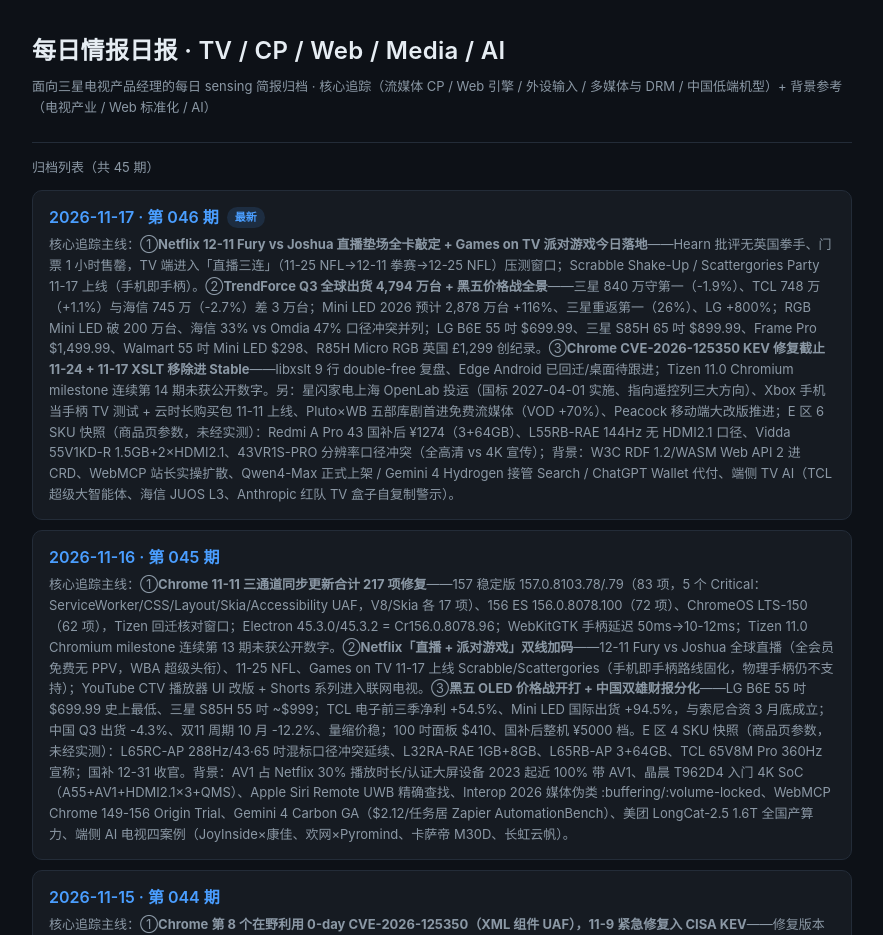
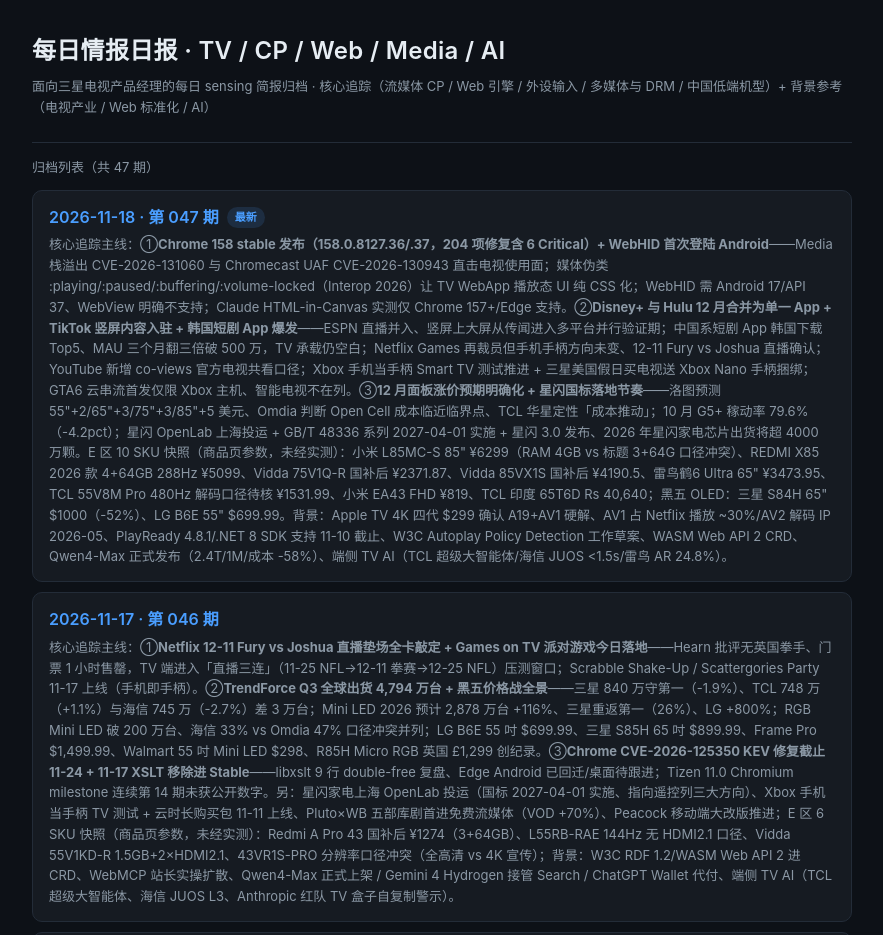
Before and after one commit to denisyq/DailySensingRepo, a plain HTML site: page index.html in a window 1280 px wide. Shown: the top 935 px of the page, without its empty margins (198-1081 px from the left). Drawn offline with Linux system fonts and the light colour scheme.

Commit message:
Add daily sensing briefing 2026-11-18

```diff
--- a/index.html
+++ b/index.html
@@ -32,10 +32,14 @@ footer{margin-top:32px;border-top:1px solid var(--border);padding-top:14px;
   <h1>每日情报日报 · TV / CP / Web / Media / AI</h1>
   <div class="sub">面向三星电视产品经理的每日 sensing 简报归档 · 核心追踪（流媒体 CP / Web 引擎 / 外设输入 / 多媒体与 DRM / 中国低端机型）+ 背景参考（电视产业 / Web 标准化 / AI）</div>
 
-  <div class="meta">归档列表（共 45 期）</div>
+  <div class="meta">归档列表（共 47 期）</div>
   <ul>
 <li>
-      <a href="reports/daily-briefing-2026-11-17.html">2026-11-17 · 第 046 期<span class="badge">最新</span></a>
+      <a href="reports/daily-briefing-2026-11-18.html">2026-11-18 · 第 047 期<span class="badge">最新</span></a>
+      <div class="desc">核心追踪主线：①<b>Chrome 158 stable 发布（158.0.8127.36/.37，204 项修复含 6 Critical）+ WebHID 首次登陆 Android</b>——Media 栈溢出 CVE-2026-131060 与 Chromecast UAF CVE-2026-130943 直击电视使用面；媒体伪类 :playing/:paused/:buffering/:volume-locked（Interop 2026）让 TV WebApp 播放态 UI 纯 CSS 化；WebHID 需 Android 17/API 37、WebView 明确不支持；Claude HTML-in-Canvas 实测仅 Chrome 157+/Edge 支持。②<b>Disney+ 与 Hulu 12 月合并为单一 App + TikTok 竖屏内容入驻 + 韩国短剧 App 爆发</b>——ESPN 直播并入、竖屏上大屏从传闻进入多平台并行验证期；中国系短剧 App 韩国下载 Top5、MAU 三个月翻三倍破 500 万，TV 承载仍空白；Netflix Games 再裁员但手机手柄方向未变、12-11 Fury vs Joshua 直播确认；YouTube 新增 co-views 官方电视共看口径；Xbox 手机当手柄 Smart TV 测试推进 + 三星美国假日买电视送 Xbox Nano 手柄捆绑；GTA6 云串流首发仅限 Xbox 主机、智能电视不在列。③<b>12 月面板涨价预期明确化 + 星闪国标落地节奏</b>——洛图预测 55"+2/65"+3/75"+3/85"+5 美元、Omdia 判断 Open Cell 成本临近临界点、TCL 华星定性「成本推动」；10 月 G5+ 稼动率 79.6%（-4.2pct）；星闪 OpenLab 上海投运 + GB/T 48336 系列 2027-04-01 实施 + 星闪 3.0 发布、2026 年星闪家电芯片出货将超 4000 万颗。E 区 10 SKU 快照（商品页参数，未经实测）：小米 L85MC-S 85" ¥6299（RAM 4GB vs 标题 3+64G 口径冲突）、REDMI X85 2026 款 4+64GB 288Hz ¥5099、Vidda 75V1Q-R 国补后 ¥2371.87、Vidda 85VX1S 国补后 ¥4190.5、雷鸟鹤6 Ultra 65" ¥3473.95、TCL 55V8M Pro 480Hz 解码口径待核 ¥1531.99、小米 EA43 FHD ¥819、TCL 印度 65T6D Rs 40,640；黑五 OLED：三星 S84H 65" $1000（-52%）、LG B6E 55" $699.99。背景：Apple TV 4K 四代 $299 确认 A19+AV1 硬解、AV1 占 Netflix 播放 ~30%/AV2 解码 IP 2026-05、PlayReady 4.8.1/.NET 8 SDK 支持 11-10 截止、W3C Autoplay Policy Detection 工作草案、WASM Web API 2 CRD、Qwen4-Max 正式发布（2.4T/1M/成本 -58%）、端侧 TV AI（TCL 超级大智能体/海信 JUOS <1.5s/雷鸟 AR 24.8%）。</div>
+    </li>
+<li>
+      <a href="reports/daily-briefing-2026-11-17.html">2026-11-17 · 第 046 期</a>
       <div class="desc">核心追踪主线：①<b>Netflix 12-11 Fury vs Joshua 直播垫场全卡敲定 + Games on TV 派对游戏今日落地</b>——Hearn 批评无英国拳手、门票 1 小时售罄，TV 端进入「直播三连」（11-25 NFL→12-11 拳赛→12-25 NFL）压测窗口；Scrabble Shake-Up / Scattergories Party 11-17 上线（手机即手柄）。②<b>TrendForce Q3 全球出货 4,794 万台 + 黑五价格战全景</b>——三星 840 万守第一（-1.9%）、TCL 748 万（+1.1%）与海信 745 万（-2.7%）差 3 万台；Mini LED 2026 预计 2,878 万台 +116%、三星重返第一（26%）、LG +800%；RGB Mini LED 破 200 万台、海信 33% vs Omdia 47% 口径冲突并列；LG B6E 55 吋 $699.99、三星 S85H 65 吋 $899.99、Frame Pro $1,499.99、Walmart 55 吋 Mini LED $298、R85H Micro RGB 英国 £1,299 创纪录。③<b>Chrome CVE-2026-125350 KEV 修复截止 11-24 + 11-17 XSLT 移除进 Stable</b>——libxslt 9 行 double-free 复盘、Edge Android 已回迁/桌面待跟进；Tizen 11.0 Chromium milestone 连续第 14 期未获公开数字。另：星闪家电上海 OpenLab 投运（国标 2027-04-01 实施、指向遥控列三大方向）、Xbox 手机当手柄 TV 测试 + 云时长购买包 11-11 上线、Pluto×WB 五部库剧首进免费流媒体（VOD +70%）、Peacock 移动端大改版推进；E 区 6 SKU 快照（商品页参数，未经实测）：Redmi A Pro 43 国补后 ¥1274（3+64GB）、L55RB-RAE 144Hz 无 HDMI2.1 口径、Vidda 55V1KD-R 1.5GB+2×HDMI2.1、43VR1S-PRO 分辨率口径冲突（全高清 vs 4K 宣传）；背景：W3C RDF 1.2/WASM Web API 2 进 CRD、WebMCP 站长实操扩散、Qwen4-Max 正式上架 / Gemini 4 Hydrogen 接管 Search / ChatGPT Wallet 代付、端侧 TV AI（TCL 超级大智能体、海信 JUOS L3、Anthropic 红队 TV 盒子自复制警示）。</div>
     </li>
 <li>
```
